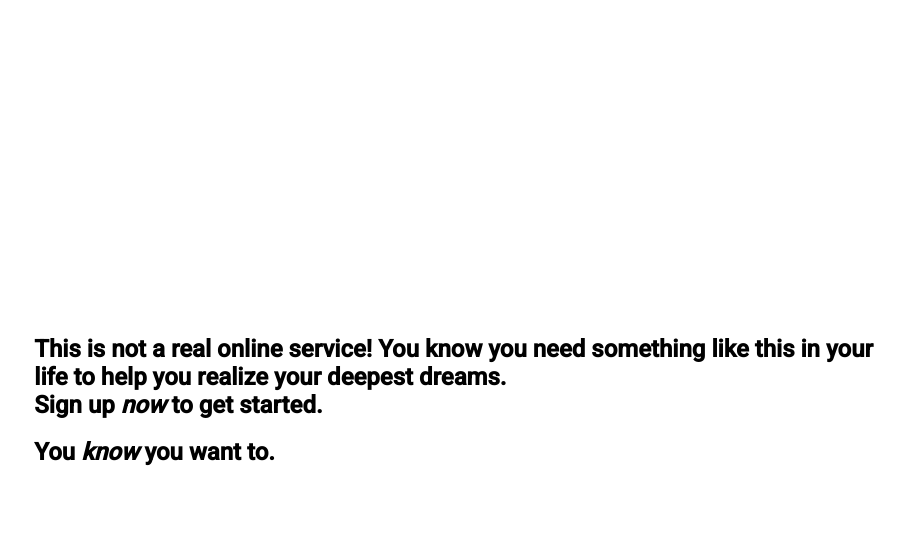
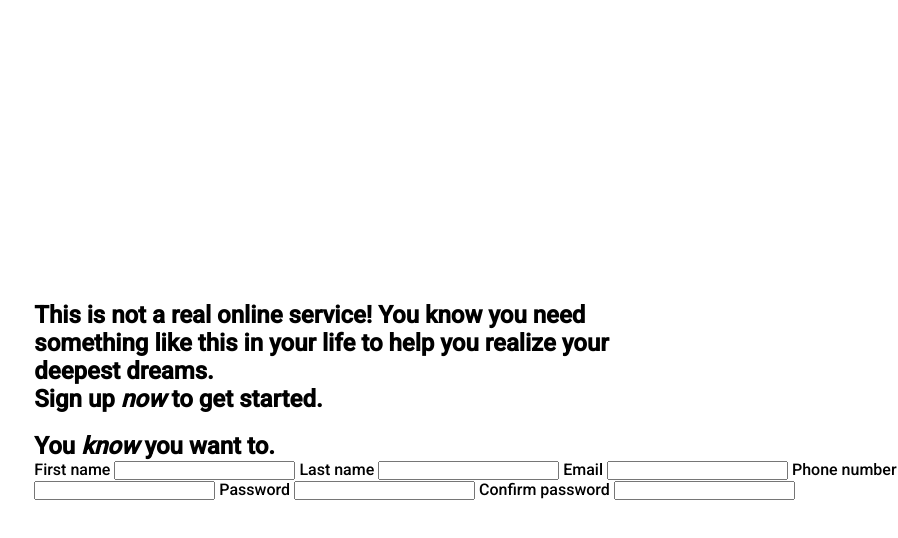
Before and after one commit to pablomattot/signup-form, a plain HTML site: page index.html in a window 1280 px wide. Shown: the full height of the page, 382-1280 px from the left. Drawn offline with Linux system fonts and the light colour scheme.

Commit message:
Added form inputs and labels. Adjusted welcome message width

```diff
--- a/index.html
+++ b/index.html
@@ -1,5 +1,6 @@
 <!DOCTYPE html>
 <html lang="en">
+
 <head>
     <meta charset="UTF-8">
     <meta http-equiv="X-UA-Compatible" content="IE=edge">
@@ -7,12 +8,14 @@
     <title>Sign-up Form</title>
     <link rel="stylesheet" href="style.css">
 </head>
+
 <body>
 
     <main>
         <div class="hero-image">
             <div class="logo-bar">
-                <img src="https://cdn.statically.io/gh/TheOdinProject/curriculum/5f37d43908ef92499e95a9b90fc3cc291a95014c/html_css/project-sign-up-form/odin-lined.png" alt="The Odin Project logo">
+                <img src="https://cdn.statically.io/gh/TheOdinProject/curriculum/5f37d43908ef92499e95a9b90fc3cc291a95014c/html_css/project-sign-up-form/odin-lined.png"
+                    alt="The Odin Project logo">
                 <h1>ODIN</h1>
             </div>
         </div>
@@ -29,7 +32,20 @@
 
             <section class="form-card">
                 <form action="#" class="sign-up">
-
+                    <div class="form-input">
+                        <label for="first_name">First name</label>
+                        <input type="text" name="first_name" id="first_name">
+                        <label for="last_name">Last name</label>
+                        <input type="text" name="last_name" id="last_name">
+                        <label for="email">Email</label>
+                        <input type="text" name="email" id="email">
+                        <label for="phone_number">Phone number</label>
+                        <input type="text" name="phone_number" id="phone_number">
+                        <label for="password">Password</label>
+                        <input type="text" name="password" id="password">
+                        <label for="confirm_pw">Confirm password</label>
+                        <input type="text" name="confirm_pw" id="confirm_pw">
+                    </div>
                 </form>
             </section>
 
@@ -37,4 +53,5 @@
     </main>
 
 </body>
+
 </html>
--- a/style.css
+++ b/style.css
@@ -41,3 +41,11 @@ main {
 .logo-bar img {
     max-height: 100%;
 }
+
+.call-to-action {
+    width: 100vw;
+}
+
+.call-to-action h1{
+    width: 50vw;
+}
```
